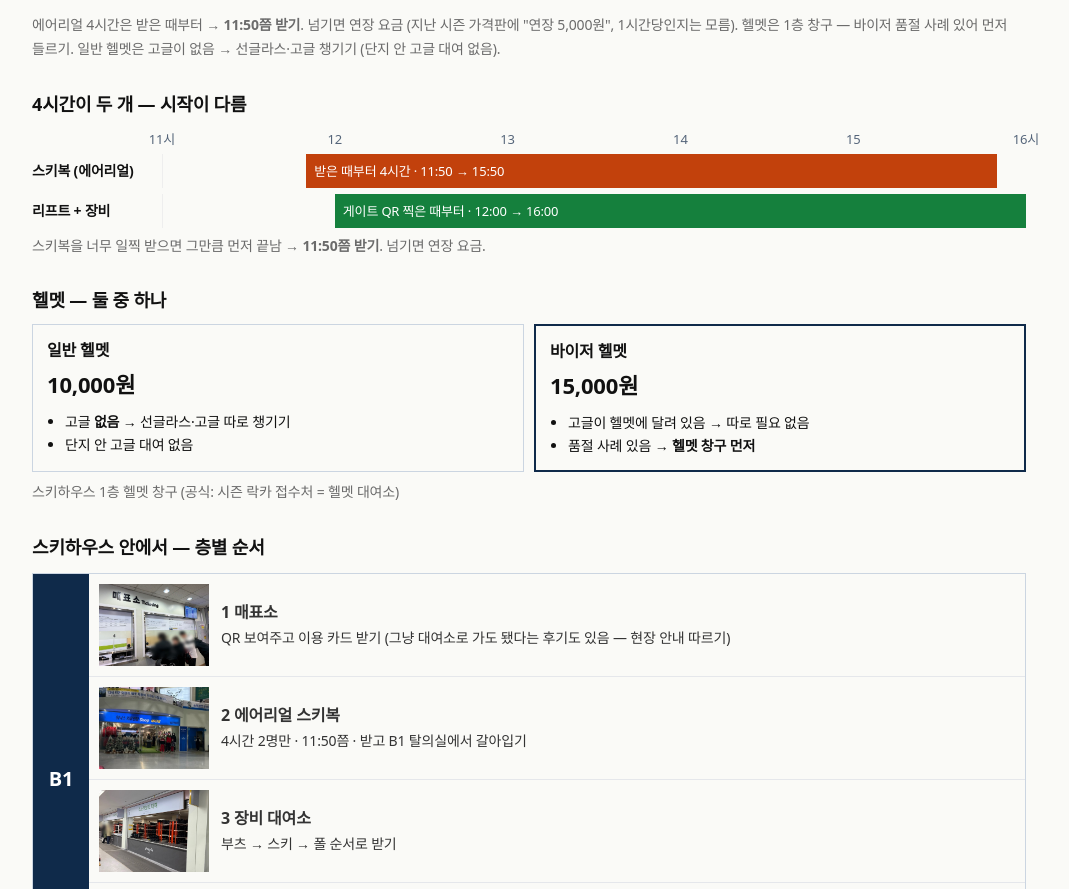
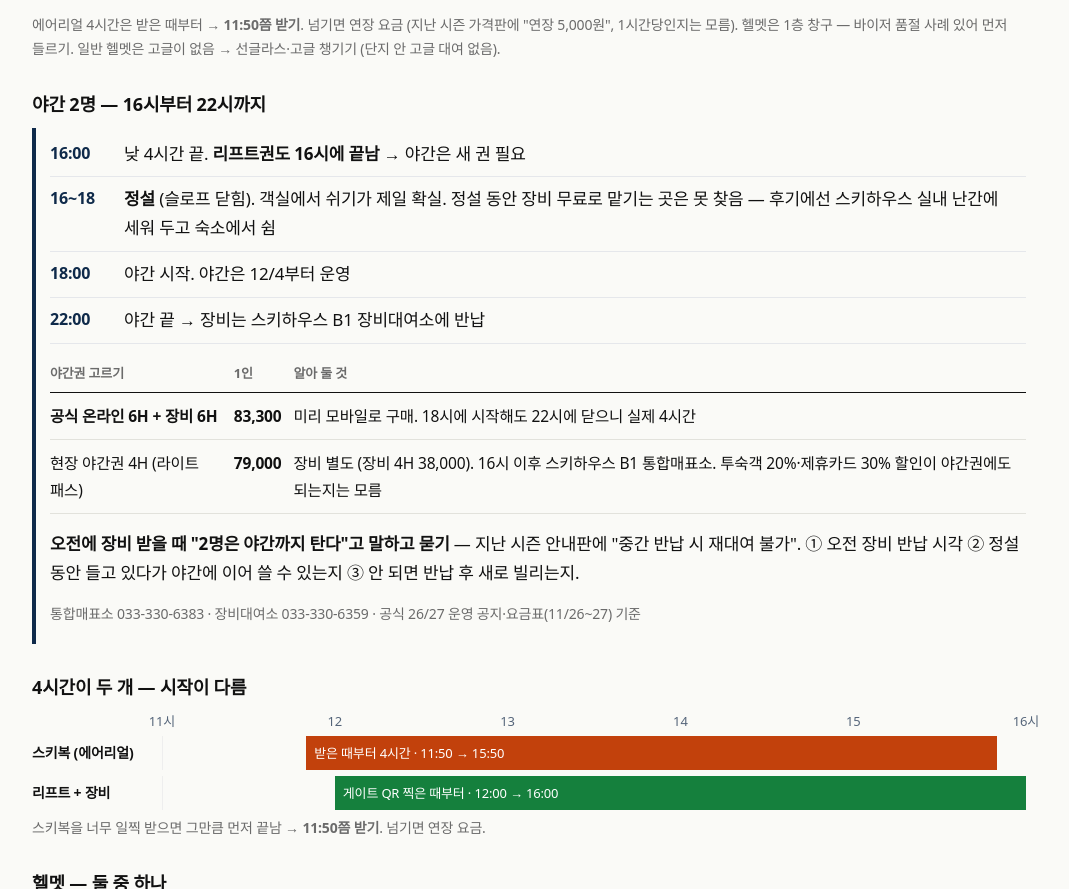
Before and after one commit to designinglaunguage/ski-1217, a plain HTML site: page index.html in a window 1280 px wide. Shown: the part 4905-5794 px from the top of the page, without its empty margins (202-1271 px from the left). Drawn offline with Linux system fonts and the light colour scheme.

Commit message:
update 11-28 00:19

```diff
--- a/index.html
+++ b/index.html
@@ -132,6 +132,7 @@ details.fold.big{border:2px solid #0f2a4a;background:#f3f6fa;margin:14px 0}detai
 .floors{margin:10px 0}.fl{display:grid;grid-template-columns:56px 1fr;border:1px solid #cbd5e1}.fn{background:#0f2a4a;color:#fff;font-weight:800;font-size:20px;display:grid;place-items:center}.fl ol{list-style:none;margin:0;padding:0}.fl li{display:grid;grid-template-columns:110px 1fr;gap:12px;padding:10px;border-bottom:1px solid #e5e7eb;align-items:center}.fl li:last-child{border-bottom:0}.fl li img{width:110px;height:82px;object-fit:cover;display:block}.fl li b{display:block;font-size:16px}.fl li div{font-size:14px;color:#333}.up{text-align:center;font-weight:700;color:#15803d;padding:8px 0}
 .bars{margin:8px 0 4px}.bars .br{display:grid;grid-template-columns:52px 1fr;gap:8px;align-items:center;margin:8px 0}.bars .br>b{font-size:16px}.bars .tr2 div{height:22px;display:flex;align-items:center;padding:0 8px;color:#fff;font-size:13px;white-space:nowrap;margin:2px 0}.bars .a{background:#0f2a4a}.bars .h{background:#94a3b8}.bars .best b,.bars .best{color:#15803d}.bars .lg{font-size:13px;color:#55657a}.bars .lg i{display:inline-block;width:12px;height:12px;vertical-align:middle;margin:0 4px 0 10px}.roadtab{display:none}
 @media (max-width:720px){.clock .ax{margin-left:0}.clock .row{grid-template-columns:1fr}.hcard{grid-template-columns:1fr}.fl li{grid-template-columns:86px 1fr}.fl li img{width:86px;height:66px}.fl{grid-template-columns:40px 1fr}.fn{font-size:16px}}
+.night{border-left:4px solid #0f2a4a;padding:4px 0 4px 14px;margin:8px 0 18px}.night ol{list-style:none;margin:0 0 10px;padding:0}.night li{display:grid;grid-template-columns:64px 1fr;gap:10px;padding:8px 0;border-bottom:1px solid #e5e7eb}.night li>b{font-size:16px;color:#0f2a4a}
 </style>
 </head><body><main>
 <div class="top"><span>PHOENIX PARK · 12.17–18</span></div>
@@ -233,6 +234,20 @@ details.fold.big{border:2px solid #0f2a4a;background:#f3f6fa;margin:14px 0}detai
 </tbody></table></div>
 <p class="note">에어리얼 4시간은 받은 때부터 → <b>11:50쯤 받기</b>. 넘기면 연장 요금 (지난 시즌 가격판에 "연장 5,000원", 1시간당인지는 모름). 헬멧은 1층 창구 — 바이저 품절 사례 있어 먼저 들르기. 일반 헬멧은 고글이 없음 → 선글라스·고글 챙기기 (단지 안 고글 대여 없음).</p>
 
+<h3>야간 2명 — 16시부터 22시까지</h3>
+<div class="night"><ol>
+<li><b>16:00</b><div>낮 4시간 끝. <b>리프트권도 16시에 끝남</b> → 야간은 새 권 필요</div></li>
+<li><b>16~18</b><div><b>정설</b> (슬로프 닫힘). 객실에서 쉬기가 제일 확실. 정설 동안 장비 무료로 맡기는 곳은 못 찾음 — 후기에선 스키하우스 실내 난간에 세워 두고 숙소에서 쉼</div></li>
+<li><b>18:00</b><div>야간 시작. 야간은 12/4부터 운영</div></li>
+<li><b>22:00</b><div>야간 끝 → 장비는 스키하우스 B1 장비대여소에 반납</div></li>
+</ol>
+<div class="tw"><table><thead><tr><th>야간권 고르기</th><th>1인</th><th>알아 둘 것</th></tr></thead><tbody>
+<tr><td><b>공식 온라인 6H + 장비 6H</b></td><td class="n">83,300</td><td>미리 모바일로 구매. 18시에 시작해도 22시에 닫으니 실제 4시간</td></tr>
+<tr><td>현장 야간권 4H (라이트 패스)</td><td class="n">79,000</td><td>장비 별도 (장비 4H 38,000). 16시 이후 스키하우스 B1 통합매표소. 투숙객 20%·제휴카드 30% 할인이 야간권에도 되는지는 모름</td></tr>
+</tbody></table></div>
+<p><b>오전에 장비 받을 때 "2명은 야간까지 탄다"고 말하고 묻기</b> — 지난 시즌 안내판에 "중간 반납 시 재대여 불가". ① 오전 장비 반납 시각 ② 정설 동안 들고 있다가 야간에 이어 쓸 수 있는지 ③ 안 되면 반납 후 새로 빌리는지.</p>
+<p class="note">통합매표소 033-330-6383 · 장비대여소 033-330-6359 · 공식 26/27 운영 공지·요금표(11/26~27) 기준</p>
+</div>
 <h3>4시간이 두 개 — 시작이 다름</h3>
 <div class="clock"><div class="ax"><span style="left:0">11시</span><span style="left:20%">12</span><span style="left:40%">13</span><span style="left:60%">14</span><span style="left:80%">15</span><span style="left:100%">16시</span></div>
 <div class="row"><b>스키복 (에어리얼)</b><div class="tr"><i class="bar o" style="left:16.7%;width:80%">받은 때부터 4시간 · 11:50 → 15:50</i></div></div>
```
